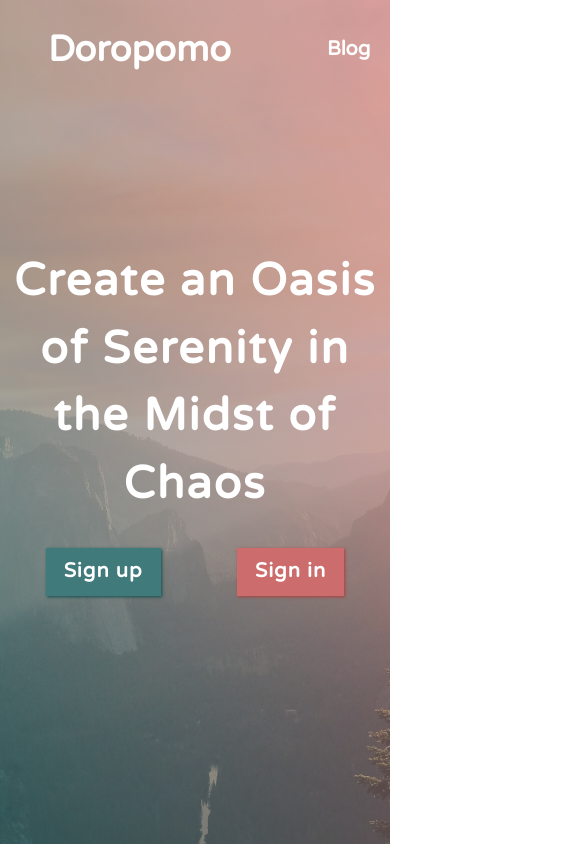
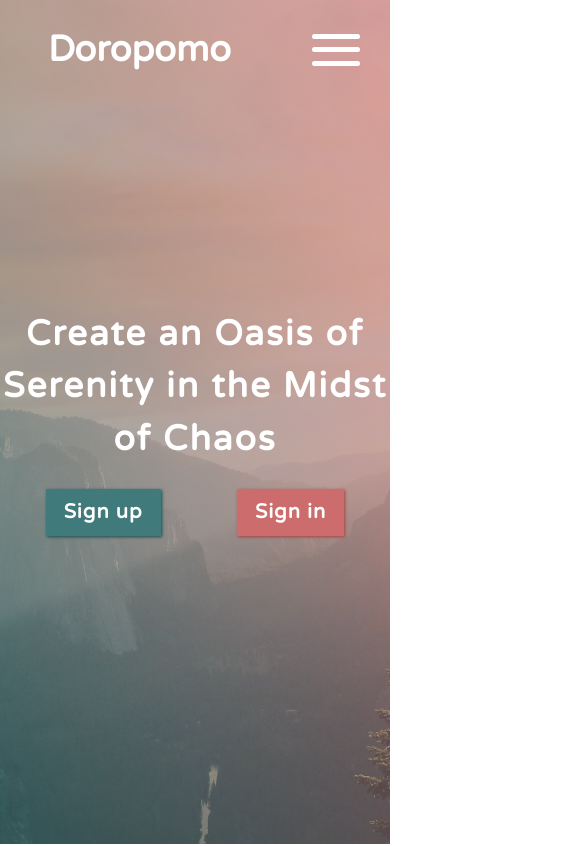
Before and after one commit to jumpvin/doropomo, a Gatsby site: page / in a window 390 px wide. Shown: the top 846 px of the page, 566 px wide, since content can reach past the window. Built offline with nearby package versions, Linux system fonts and the light colour scheme; Gatsby itself is replaced by a stand-in of ours.

Commit message:
feat: responsive nav menu

```diff
--- a/src/components/header.js
+++ b/src/components/header.js
@@ -1,9 +1,24 @@
 import { Link } from "gatsby"
 import PropTypes from "prop-types"
-import React from "react"
+import React, { useState } from "react"
 import './styles/header.css';
 
-const Header = ({ siteTitle }) => (
+const Header = ({ siteTitle }) => {
+  const [ windowSize ] = useState({ width: window.innerWidth, height: window.innerHeight });
+  const [ showSub, setShowSub ] = useState(false);
+  console.log(windowSize);
+
+  const menuType = () => {
+    return windowSize.width <= 650 ? true : false;
+  }
+
+  const handleShowSub = () => {
+    setShowSub(showSub ? false : true);
+  };
+
+
+
+  return (
   <header>
     <div className="logo">
       <h1>
@@ -13,6 +28,15 @@ const Header = ({ siteTitle }) => (
       </h1>
     </div>
     <div className="menu">
+      <div
+        className = { menuType() ? 'hamburger show-burger' : 'hamburger' }
+        onClick = { handleShowSub }
+      >
+        <div className = 'menu-line' ></div>
+        <div className = 'menu-line' ></div>
+        <div className = 'menu-line' ></div>
+      </div>
+      <div className = { menuType() ? showSub ? 'menu-items sub-menu show-sub-menu' : 'menu-items sub-menu' : 'menu-items' } >
         <Link to="/page-2/">
             Blog
         </Link>
@@ -21,8 +45,10 @@ const Header = ({ siteTitle }) => (
         </Link>
         <a href = 'https://demo.doropomo.com'> Demo </a>
       </div>
+    </div>
   </header>
   )
+};
 
 Header.propTypes = {
   siteTitle: PropTypes.string,
--- a/src/components/styles/header.css
+++ b/src/components/styles/header.css
@@ -23,6 +23,25 @@ header {
   text-decoration: none;
 }
 
+.hamburger {
+  width: 50px;
+  height: 40px;
+  display: flex;
+  flex-flow: column;
+  justify-content: space-around;
+  align-items: center;
+  position: absolute;
+  opacity: 0;
+  transition: transform .25s ease-in;
+}
+
+.menu-line {
+  width: 95%;
+  height: 5px;
+  background-color: white;
+  border-radius: 5px;
+}
+
 .menu {
   display: flex;
   align-items: center;
@@ -35,3 +54,39 @@ header {
   font-size: 20px;
   font-weight: bold;
 }
+
+.show-burger {
+  opacity: 1;
+}
+
+.sub-menu {
+  position: absolute;
+  display: flex;
+  flex-flow: column;
+  top: -220px;
+  left: 0;
+  width: 100vw;
+  text-align: center;
+  padding-top: 85px;
+  background-color: #cc6c6c;
+  box-shadow: 1px 1px 3px #A84040;
+  z-index: -1;
+  /* opacity: 0; */
+  transition: top .5s ease-in;
+}
+
+.sub-menu a {
+  padding: 0;
+  margin: .5rem;
+}
+
+.show-sub-menu {
+  transition: all .5s ease-in;
+  opacity: 1;
+  top: 0;
+}
+
+.hamburger:hover {
+  cursor: pointer;
+  transform: scale(1.1);
+}
--- a/src/components/styles/hero.css
+++ b/src/components/styles/hero.css
@@ -72,3 +72,9 @@
 .hero-buttons div:hover {
   cursor: pointer;
 }
+
+@media only screen and (max-width: 650px) {
+  .hero-title h1 {
+    font-size: 35px;
+  }
+}
```
Lines whose indentation alone changed are shown as unchanged.
